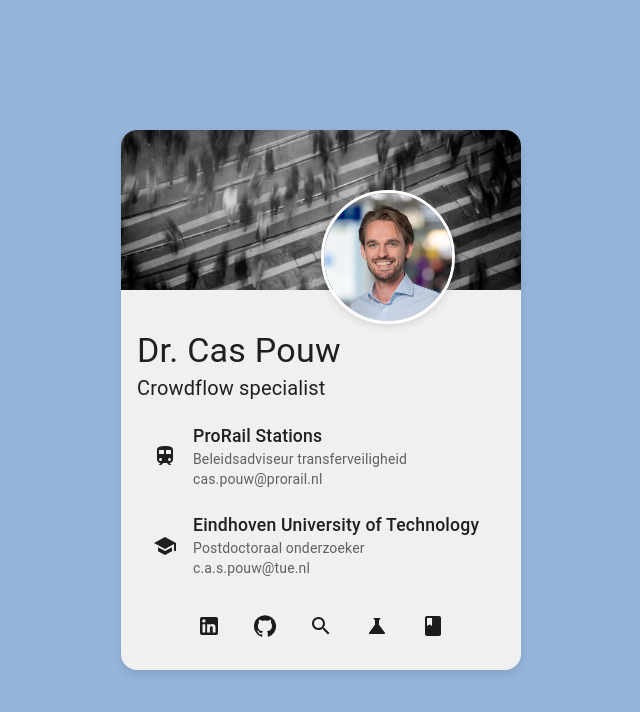
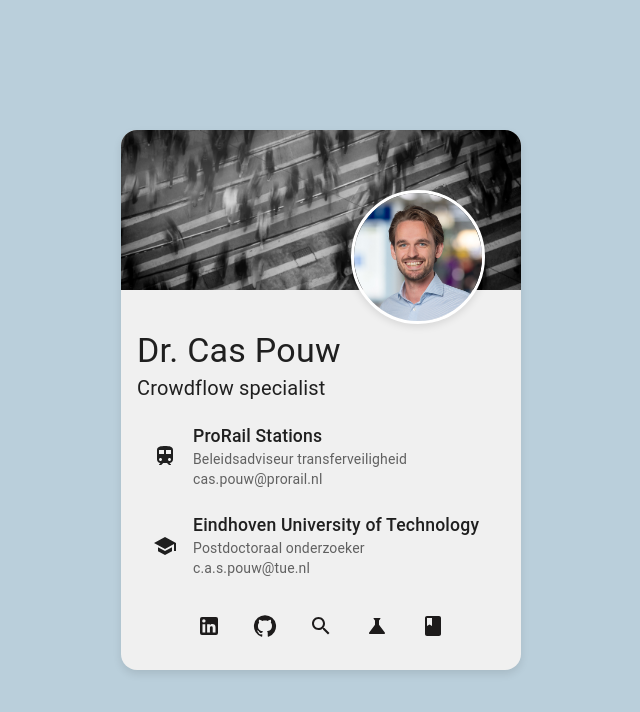
Before and after one commit to c-pouw/cas-pouw-digital-business-card, a React (Vite) app in the folder cas-pouw/: page / in a window 1280 px wide. Shown: the top 712 px of the page, without its empty margins (319-959 px from the left). Built offline with nearby package versions, Linux system fonts and the light colour scheme.

Commit message:
ProRail business card add thesis

```diff
--- a/cas-pouw/src/components/BusinessCard.tsx
+++ b/cas-pouw/src/components/BusinessCard.tsx
@@ -44,7 +44,7 @@ export default function BusinessCard() {
           border: "3px solid #fff",
           boxShadow: "0 2px 8px rgba(0,0,0,0.12)",
           position: "absolute",
-          left: 200,
+          left: 230,
           top: 60,
           zIndex: 2,
           background: "#fff",
--- a/cas-pouw/src/index.css
+++ b/cas-pouw/src/index.css
@@ -28,7 +28,7 @@ body {
   place-items: center;
   min-width: 320px;
   min-height: 100vh;
-  background-color: #94b4d9;
+  background-color: #bacfdb;
 }
 
 h1 {
```
